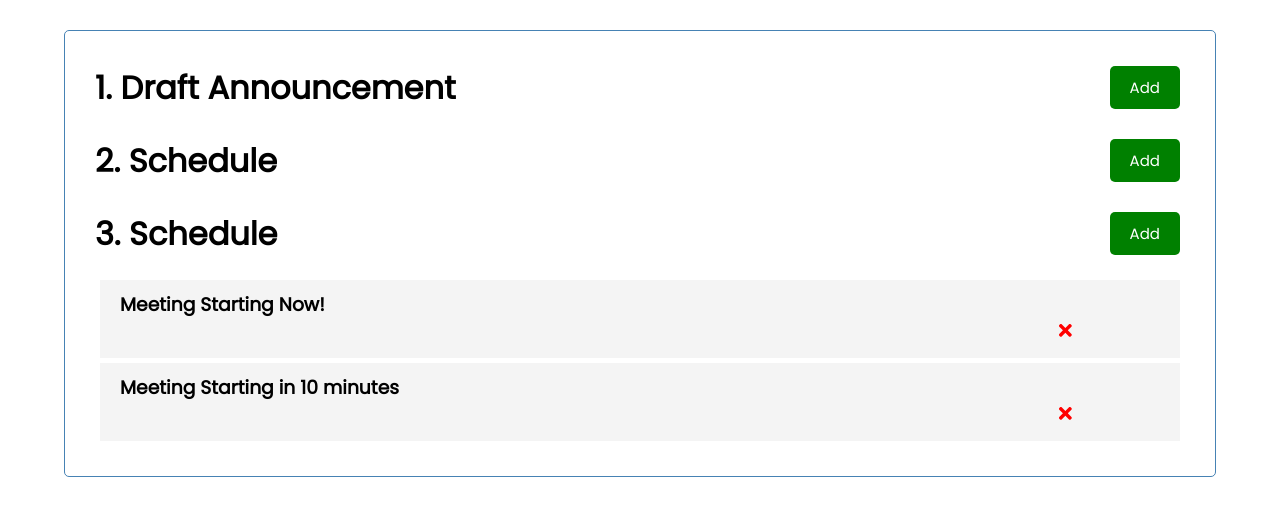
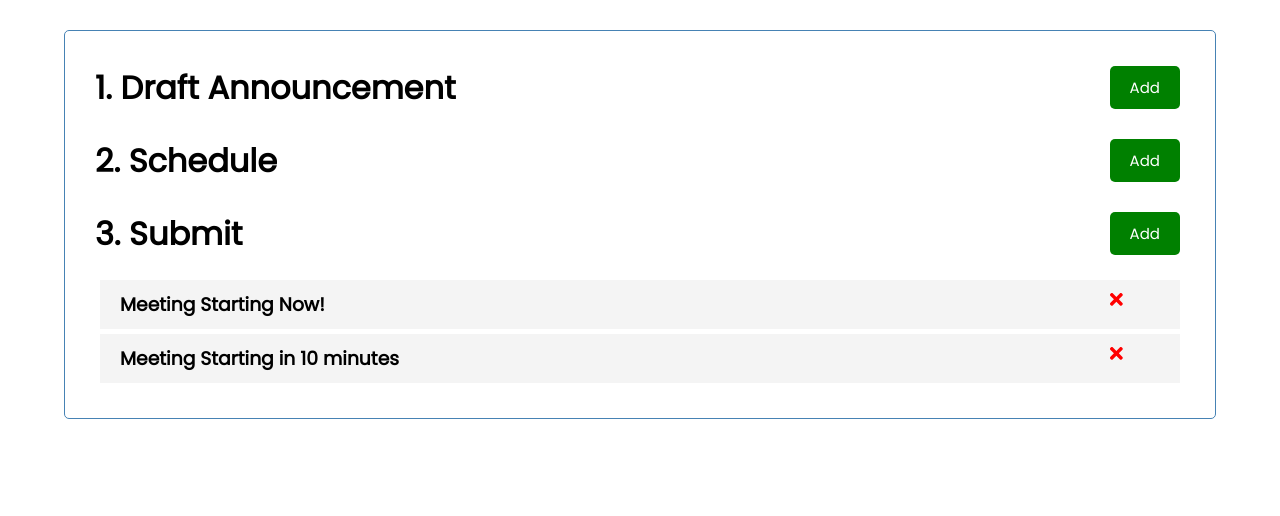
Before and after one commit to 1Announce/1Announce-Frontend, a React (Create React App) app: page / in a window 1280 px wide. Shown: the top 516 px of the page. Built offline with nearby package versions, Linux system fonts and the light colour scheme.

Commit message:
recommit

```diff
--- a/package.json
+++ b/package.json
@@ -7,6 +7,7 @@
     "@testing-library/react": "^11.1.0",
     "@testing-library/user-event": "^12.1.10",
     "react": "^17.0.2",
+    "react-datetime-picker": "^3.4.2",
     "react-dom": "^17.0.2",
     "react-icons": "^4.3.1",
     "react-scripts": "4.0.3",
--- a/src/App.js
+++ b/src/App.js
@@ -2,9 +2,11 @@ import {useState} from 'react'
 import Announcements from './components/Announcements'
 import Cards from './components/Cards'
 import AddAnnouncement from './components/AddAnnouncement'
+import AddSchedule from './components/AddSchedule'
 
 function App() {
   const [showAddAnn, setShowAddAnn] = useState(false)
+  const [showAddSche, setShowAddSche] = useState(false)
   const[announcements, setAnnoucements] = useState([
     {
       id: 1,
@@ -33,8 +35,9 @@ return (
     <div className="container">
       <Cards title = '1. Draft Announcement' onAdd={()=>setShowAddAnn(!showAddAnn)} showAdd={showAddAnn}/>
       {showAddAnn && <AddAnnouncement onAdd={addAnnouncement}/>}
-      <Cards title = '2. Schedule' />
-      <Cards title = '3. Schedule' />
+      <Cards title = '2. Schedule' onAdd={()=>setShowAddSche(!showAddSche)} showAdd={showAddSche}/>
+      {showAddSche && <AddSchedule/>}
+      <Cards title = '3. Submit' />
       {announcements.length > 0 ? <Announcements announcements={announcements} onDelete={deleteAnnouncement}/> : 'No Announcements Created'}
     </div>
   );
--- /dev/null
+++ b/src/components/AddSchedule.js
@@ -0,0 +1,14 @@
+import React from 'react'
+import {useState} from 'react'
+import DateTimePicker from 'react-datetime-picker'
+
+const AddSchedule = () =>{
+  const [value, onChange] = useState(new Date())
+  return(
+    <div>
+      <DateTimePicker onChange={onChange} value={value}/>
+    </div>
+  )
+}
+
+export default AddSchedule
--- a/src/components/Announcement.js
+++ b/src/components/Announcement.js
@@ -5,7 +5,7 @@ const Announcement = ({announcement, onDelete}) =>{
     <div className='announcement'>
       <h3>
         {announcement.text}
-        <FaTimes style={{color:'red', cursor: 'pointer', margin:'0px 0px 0px 90%'}}
+        <FaTimes style={{color:'red', cursor: 'pointer', position:'absolute', right: '5%'}}
         onClick={()=>onDelete(announcement.id)}/>
       </h3>
       {/*need to add file here*/}
--- a/src/index.css
+++ b/src/index.css
@@ -53,6 +53,7 @@ body {
   margin: 5px;
   padding: 10px 20px;
   cursor: pointer;
+  position: relative;
 }
 .add-form {
   margin-bottom: 40px;
```
